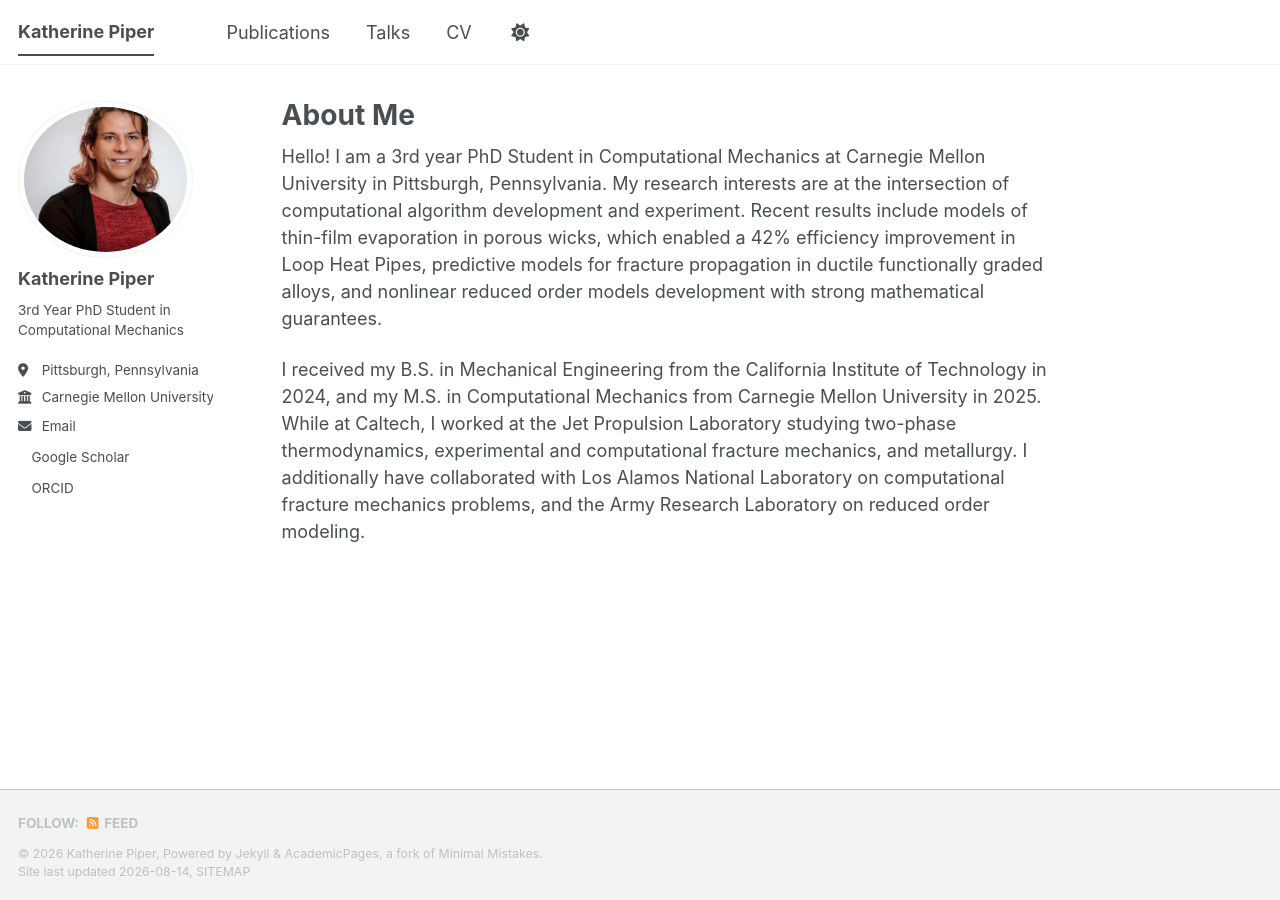
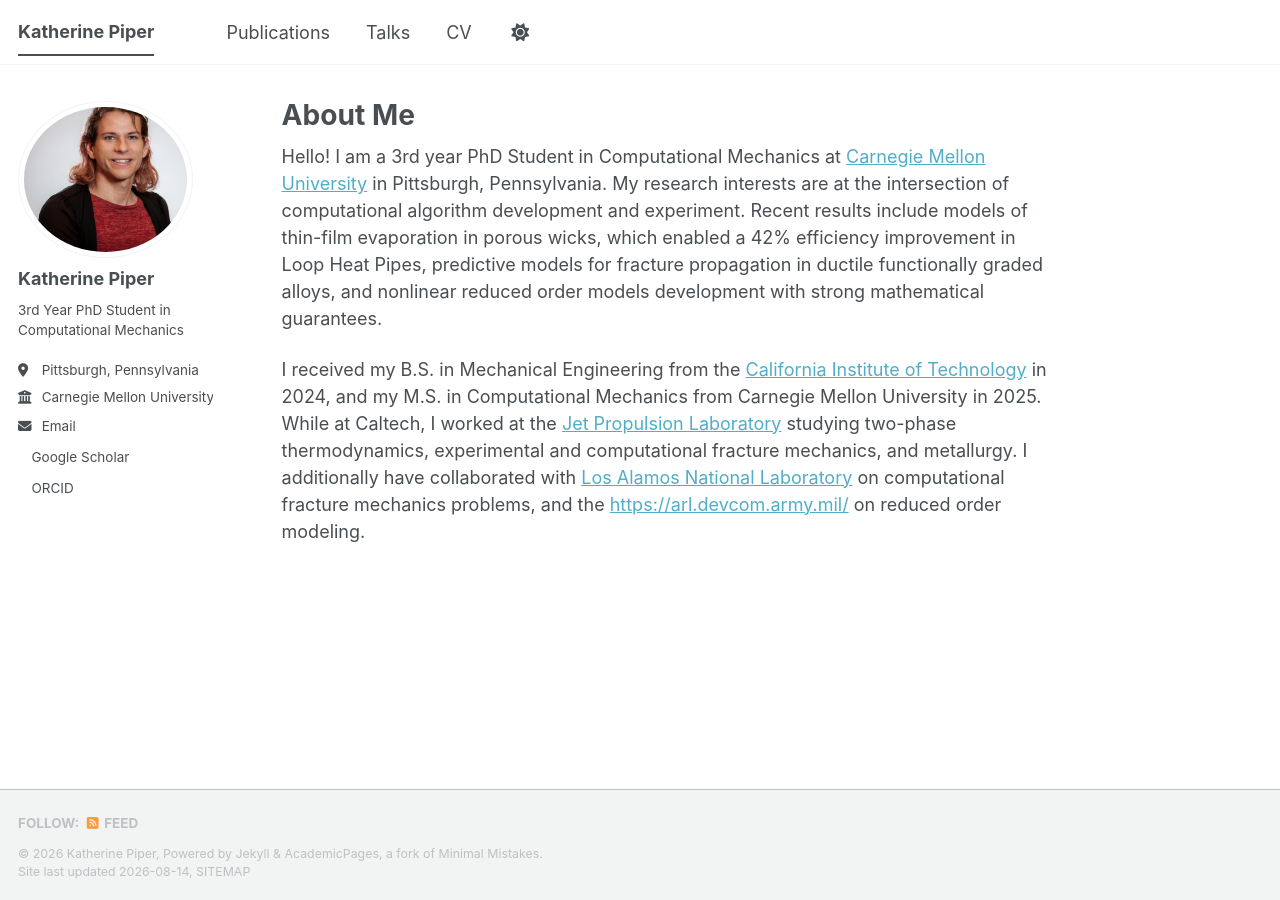
Before and after one commit to kbpiperphd/kbpiperphd.github.io, a Jekyll site: the page built from _pages/about.md, in a window 1280 px wide. Built offline with Jekyll 4.4.1, drawn with Linux system fonts in a browser that asks for light colours; a style sheet for code colours, icons or effects is not loaded; some of the changed lines change nothing that is shown.

Commit message:
Update about.md

```diff
--- a/_pages/about.md
+++ b/_pages/about.md
@@ -7,6 +7,6 @@ redirect_from:
   - /about.html
 ---
 
-Hello! I am a 3rd year PhD Student in Computational Mechanics at Carnegie Mellon University in Pittsburgh, Pennsylvania. My research interests are at the intersection of computational algorithm development and experiment. Recent results include models of thin-film evaporation in porous wicks, which enabled a 42% efficiency improvement in Loop Heat Pipes, predictive models for fracture propagation in ductile functionally graded alloys, and nonlinear reduced order models development with strong mathematical guarantees.
+Hello! I am a 3rd year PhD Student in Computational Mechanics at [Carnegie Mellon University](https://www.cmu.edu/) in Pittsburgh, Pennsylvania. My research interests are at the intersection of computational algorithm development and experiment. Recent results include models of thin-film evaporation in porous wicks, which enabled a 42% efficiency improvement in Loop Heat Pipes, predictive models for fracture propagation in ductile functionally graded alloys, and nonlinear reduced order models development with strong mathematical guarantees.
 
-I received my B.S. in Mechanical Engineering from the California Institute of Technology in 2024, and my M.S. in Computational Mechanics from Carnegie Mellon University in 2025. While at Caltech, I worked at the Jet Propulsion Laboratory studying two-phase thermodynamics, experimental and computational fracture mechanics, and metallurgy. I additionally have collaborated with Los Alamos National Laboratory on computational fracture mechanics problems, and the Army Research Laboratory on reduced order modeling.
+I received my B.S. in Mechanical Engineering from the [California Institute of Technology](https://www.caltech.edu/) in 2024, and my M.S. in Computational Mechanics from Carnegie Mellon University in 2025. While at Caltech, I worked at the [Jet Propulsion Laboratory](https://www.jpl.nasa.gov/) studying two-phase thermodynamics, experimental and computational fracture mechanics, and metallurgy. I additionally have collaborated with [Los Alamos National Laboratory](https://www.lanl.gov/) on computational fracture mechanics problems, and the [https://arl.devcom.army.mil/](Army Research Laboratory) on reduced order modeling.
```
